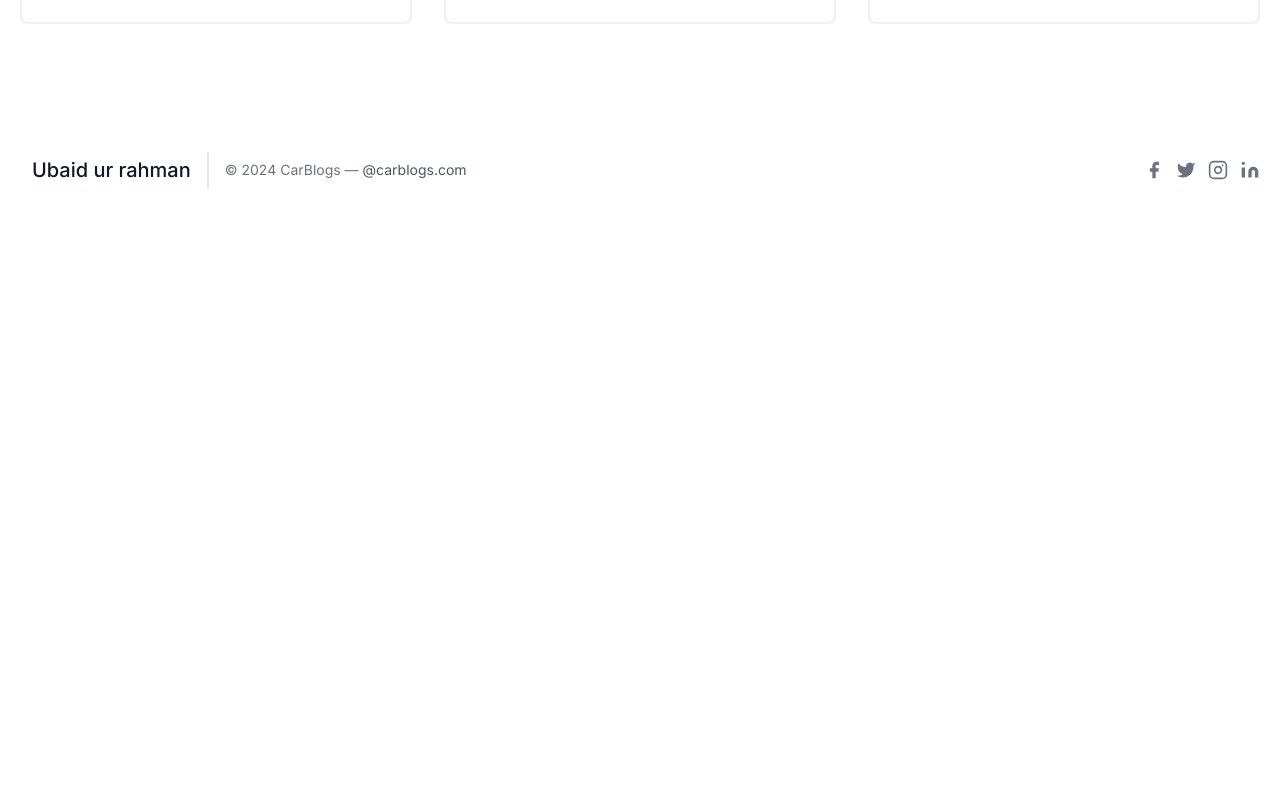
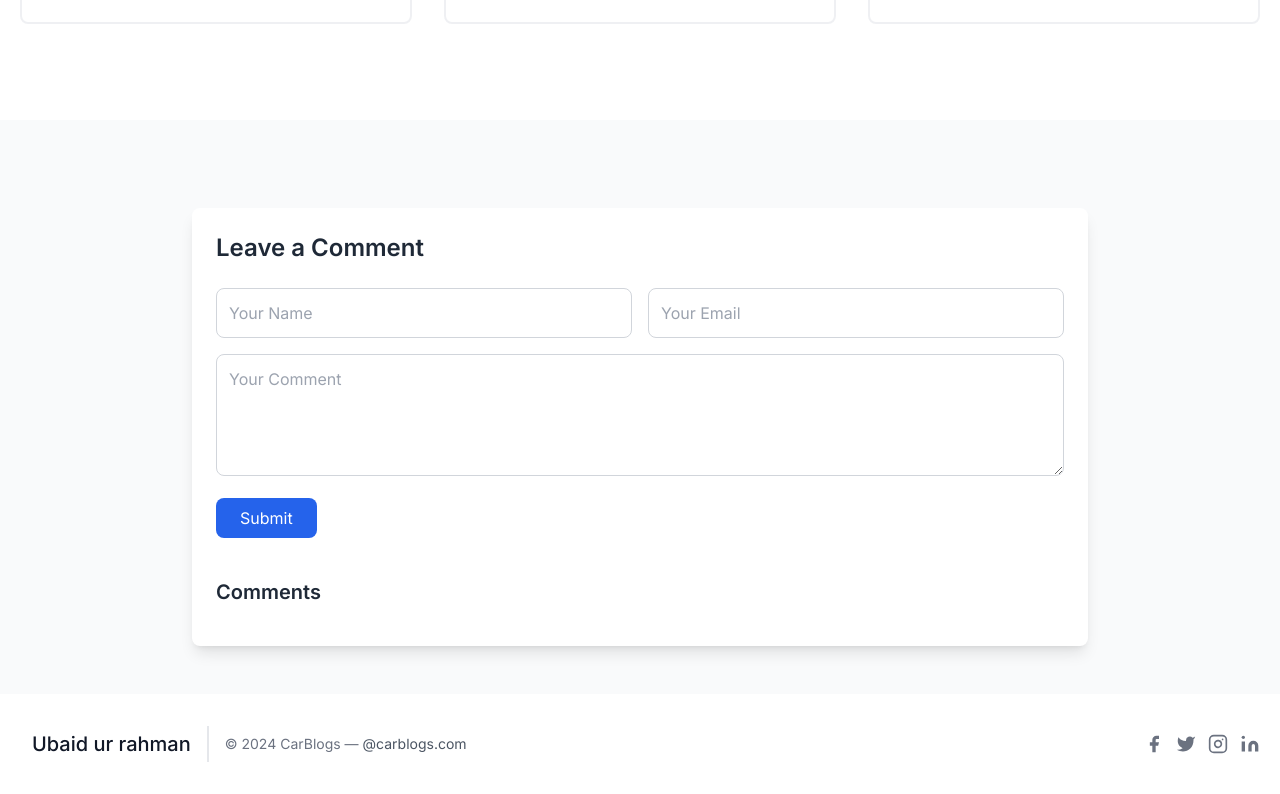
Before and after one commit to Ub207/dynamic-blog-website, a Next.js app: page / in a window 1280 px wide. Shown: the part 1144-1938 px from the top of the page. Before the commit the page ends 1364 px from the top, so only its background shows below. Built offline with nearby package versions, Linux system fonts and the light colour scheme.

Commit message:
wewebsite done

```diff
--- a/src/app/page.tsx
+++ b/src/app/page.tsx
@@ -1,3 +1,4 @@
+import CommentSection from '@/components/CommentSection'
 import Hero from '@/components/Hero'
 import React from 'react'
 
@@ -6,6 +7,7 @@ const Homepage = () => {
     <div>
 
       <Hero />
+      <CommentSection/>
     </div>
   )
 }
--- /dev/null
+++ b/src/components/CommentSection.tsx
@@ -0,0 +1,82 @@
+"use client";
+
+import React, { useState } from 'react';
+
+const CommentForm = () => {
+  const [name, setName] = useState('');
+  const [email, setEmail] = useState('');
+  const [comment, setComment] = useState('');
+  const [comments, setComments] = useState([]);
+
+  const handleSubmit = (event: React.FormEvent) => {
+    event.preventDefault();
+    const newComment = { name, email, comment };
+    setComments([...comments, newComment]);
+    setName('');
+    setEmail('');
+    setComment('');
+  };
+
+  return (
+    <div className="max-w-4xl mx-auto mt-10 p-6 bg-white shadow-lg rounded-lg">
+      <h2 className="text-2xl font-semibold text-gray-800 mb-6">Leave a Comment</h2>
+      <form onSubmit={handleSubmit} className="space-y-4">
+        <div className="grid grid-cols-1 sm:grid-cols-2 gap-4">
+          <input
+            type="text"
+            value={name}
+            onChange={(event) => setName(event.target.value)}
+            placeholder="Your Name"
+            required
+            className="p-3 border border-gray-300 rounded-lg focus:outline-none focus:ring-2 focus:ring-blue-500"
+          />
+          <input
+            type="email"
+            value={email}
+            onChange={(event) => setEmail(event.target.value)}
+            placeholder="Your Email"
+            required
+            className="p-3 border border-gray-300 rounded-lg focus:outline-none focus:ring-2 focus:ring-blue-500"
+          />
+        </div>
+        <textarea
+          value={comment}
+          onChange={(event) => setComment(event.target.value)}
+          placeholder="Your Comment"
+          required
+          className="p-3 border border-gray-300 rounded-lg w-full focus:outline-none focus:ring-2 focus:ring-blue-500"
+          rows={4}
+        ></textarea>
+        <button
+          type="submit"
+          className="bg-blue-600 text-white py-2 px-6 rounded-lg hover:bg-blue-700 transition duration-200"
+        >
+          Submit
+        </button>
+      </form>
+
+      <h2 className="text-xl font-semibold text-gray-800 mt-10">Comments</h2>
+      <ul className="space-y-6 mt-4">
+        {comments.map((comment, index) => (
+          <li
+            key={index}
+            className="p-4 bg-gray-100 border border-gray-200 rounded-lg"
+          >
+            <h3 className="text-lg font-medium text-gray-800">{comment.name}</h3>
+            <p className="text-gray-600 mt-2">{comment.comment}</p>
+          </li>
+        ))}
+      </ul>
+    </div>
+  );
+};
+
+const CommentSection = () => {
+  return (
+    <div className="bg-gray-50 py-12">
+      <CommentForm />
+    </div>
+  );
+};
+
+export default CommentSection;
```
